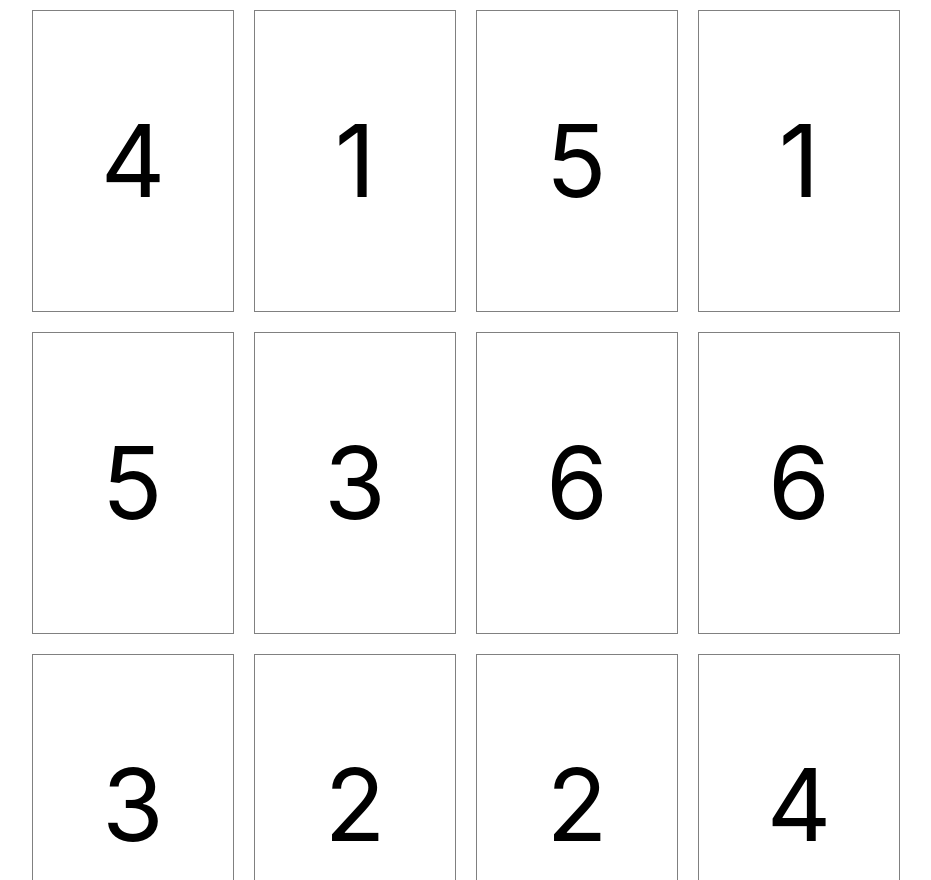
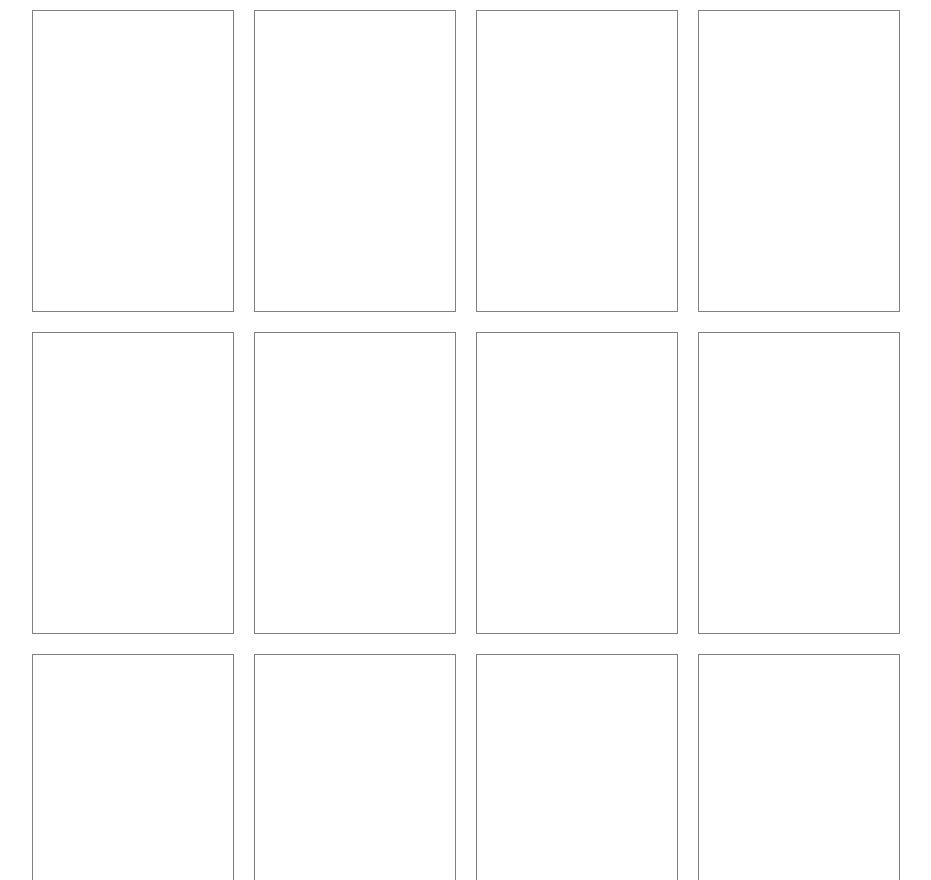
Before and after one commit to Toam10/memory-cards-game, a React (Create React App) app: page / in a window 1280 px wide. Shown: the top 880 px of the page, without its empty margins (174-1105 px from the left). Built offline with nearby package versions, Linux system fonts and the light colour scheme.

Commit message:
added flippingCard function and state for handle the fippedCards

```diff
--- a/src/components/game/cardItem/cardItem.styles.ts
+++ b/src/components/game/cardItem/cardItem.styles.ts
@@ -8,4 +8,5 @@ export const Container = styled.div`
 	text-align: center;
 	line-height: 300px;
 	font-size: 100px;
+	cursor: pointer;
 `;
--- a/src/components/game/cardItem/index.tsx
+++ b/src/components/game/cardItem/index.tsx
@@ -1,8 +1,8 @@
 import React from "react";
 import { ICardItemProps } from "../../../types/game/card.types";
 import * as Style from "./cardItem.styles";
-const CardItem = ({ card }: ICardItemProps) => {
-	return <Style.Container>{card.value}</Style.Container>;
+const CardItem = ({ card, flippingCard }: ICardItemProps) => {
+	return <Style.Container onClick={flippingCard}>{card.isHidden ? "" : card.value}</Style.Container>;
 };
 
 export default CardItem;
--- a/src/components/game/cardsList/index.tsx
+++ b/src/components/game/cardsList/index.tsx
@@ -5,6 +5,7 @@ import CardItem from "../cardItem";
 
 const CardsList = () => {
 	const [cardsList, setCardsList] = useState<ICardItem[]>([]);
+	const [flippedCards, setFlippedCards] = useState<ICardItem[]>([]);
 
 	useEffect(() => {
 		const newCardsList = shuffle([...CARDS_12]);
@@ -27,8 +28,33 @@ const CardsList = () => {
 		return cards;
 	};
 
+	const flippingCard = (index: number): void => {
+		let newCardList: ICardItem[] = [...cardsList];
+		let newFlippedCards: ICardItem[] = [...flippedCards];
+
+		newCardList[index].isHidden = newCardList[index].isHidden = false;
+		newFlippedCards.push(newCardList[index]);
+
+		if (newFlippedCards.length >= 2) {
+			const [card1, card2] = newFlippedCards;
+			if (card1.value === card2.value) newFlippedCards = [];
+			if (card1.value !== card2.value) {
+				newFlippedCards = [];
+				setTimeout(() => {
+					console.log(newFlippedCards);
+					newCardList = newCardList.map((card) => {
+						card.isHidden = true;
+						return card;
+					});
+					setCardsList(newCardList);
+				}, 500);
+			}
+		}
+		setFlippedCards(newFlippedCards);
+	};
+
 	const arrangingCards = (card: ICardItem, index: number) => {
-		return <CardItem key={index} card={card} />;
+		return <CardItem key={index} card={card} flippingCard={() => flippingCard(index)} />;
 	};
 
 	return <>{cardsList.map(arrangingCards)}</>;
--- a/src/types/game/card.types.ts
+++ b/src/types/game/card.types.ts
@@ -3,4 +3,5 @@ export interface ICardItemProps {
 		value: string | number;
 		isHidden: boolean;
 	};
+	flippingCard(): void;
 }
```
